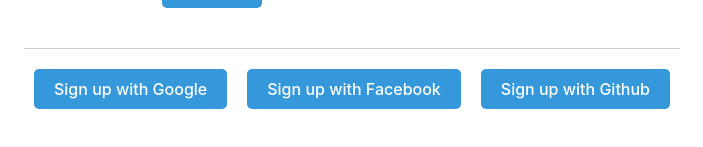
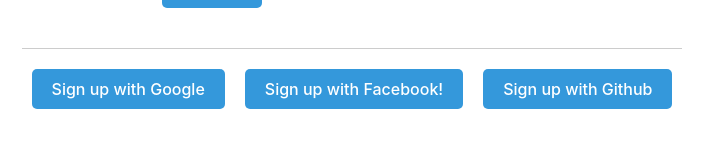
Before and after one commit to nimashaklaa/firebase-asgn-metaroon, a React (Vite) app in the folder firebase-assignment/: page / in a window 1280 px wide. Shown: the part 457-604 px from the top of the page, without its empty margins (288-991 px from the left). Built offline with nearby package versions, Linux system fonts and the light colour scheme.

Commit message:
feat: update the firebase functions

```diff
--- a/firebase-assignment/src/screens/HomeScreen.tsx
+++ b/firebase-assignment/src/screens/HomeScreen.tsx
@@ -91,7 +91,7 @@
                     Sign up with Google
                 </button>
                 <button className="social-icon facebook" onClick={handleFacebookLogin}>
-                    Sign up with Facebook
+                    Sign up with Facebook!
                 </button>
                 <button className="social-icon facebook" onClick={handleGithubLogin}>
                     Sign up with Github
```
